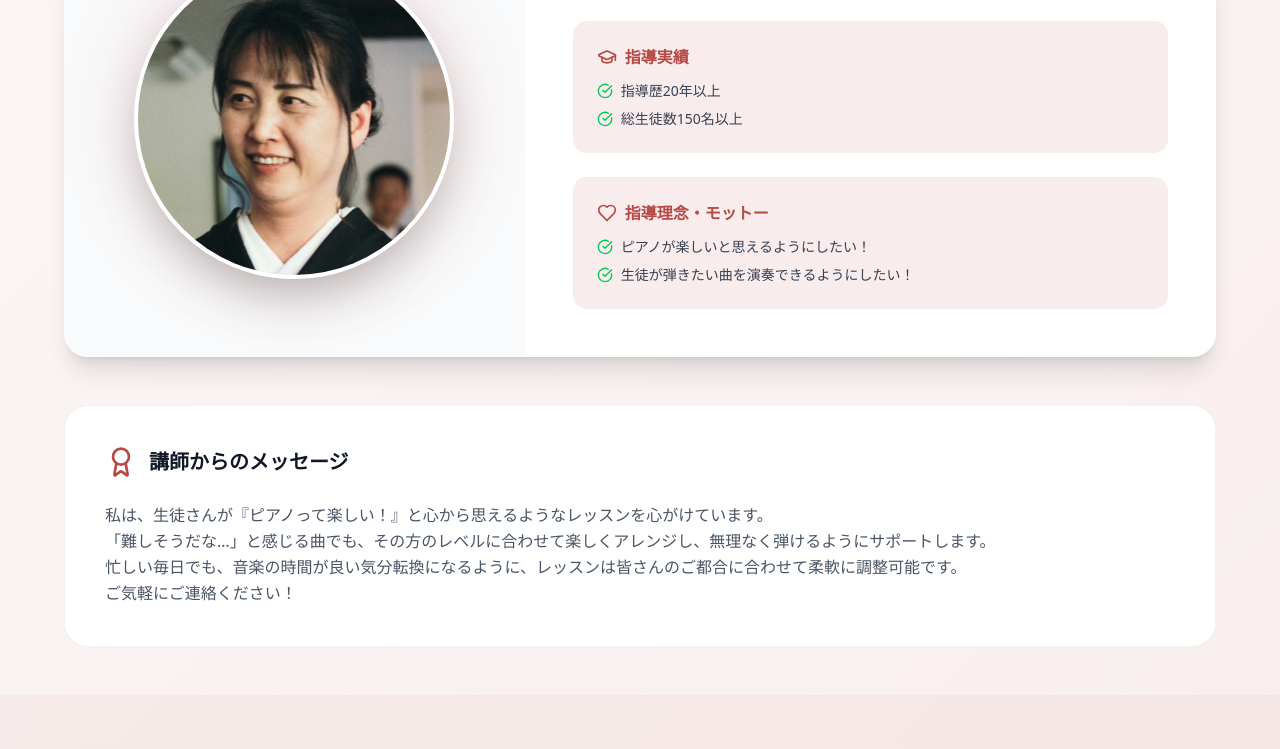
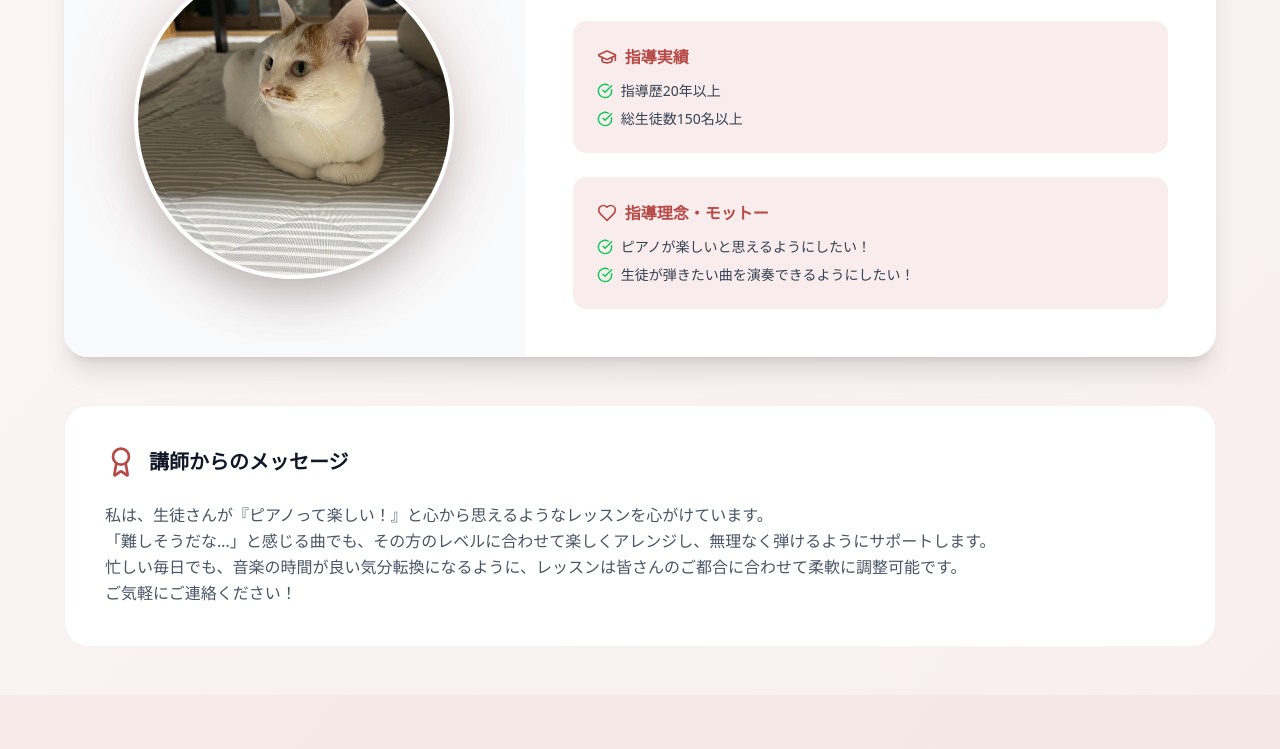
Before and after one commit to s-katada/piano_lesson_site_v2, an Astro site in the folder apps/frontend/: page /instructor in a window 1280 px wide. Shown: the part 351-1100 px from the top of the page. Built offline with nearby package versions, Linux system fonts and the light colour scheme; Astro itself is replaced by a stand-in of ours.

Commit message:
chore: update instructor photo

```diff
--- a/apps/frontend/src/pages/instructor.astro
+++ b/apps/frontend/src/pages/instructor.astro
@@ -22,7 +22,7 @@ import { GraduationCap, Heart, Award, CheckCircle } from "lucide-astro";
             <div class="relative">
               <div class="absolute inset-0 bg-primary rounded-full blur-2xl opacity-20"></div>
               <img
-                src="/instructor.png"
+                src="/instructor.webp"
                 alt="片田香織先生"
                 class="relative w-64 h-64 lg:w-80 lg:h-80 object-cover rounded-full border-4 border-white shadow-2xl"
               />
```
Also changed, not shown: apps/frontend/public/instructor.png (deleted), apps/frontend/public/instructor.webp (added).
